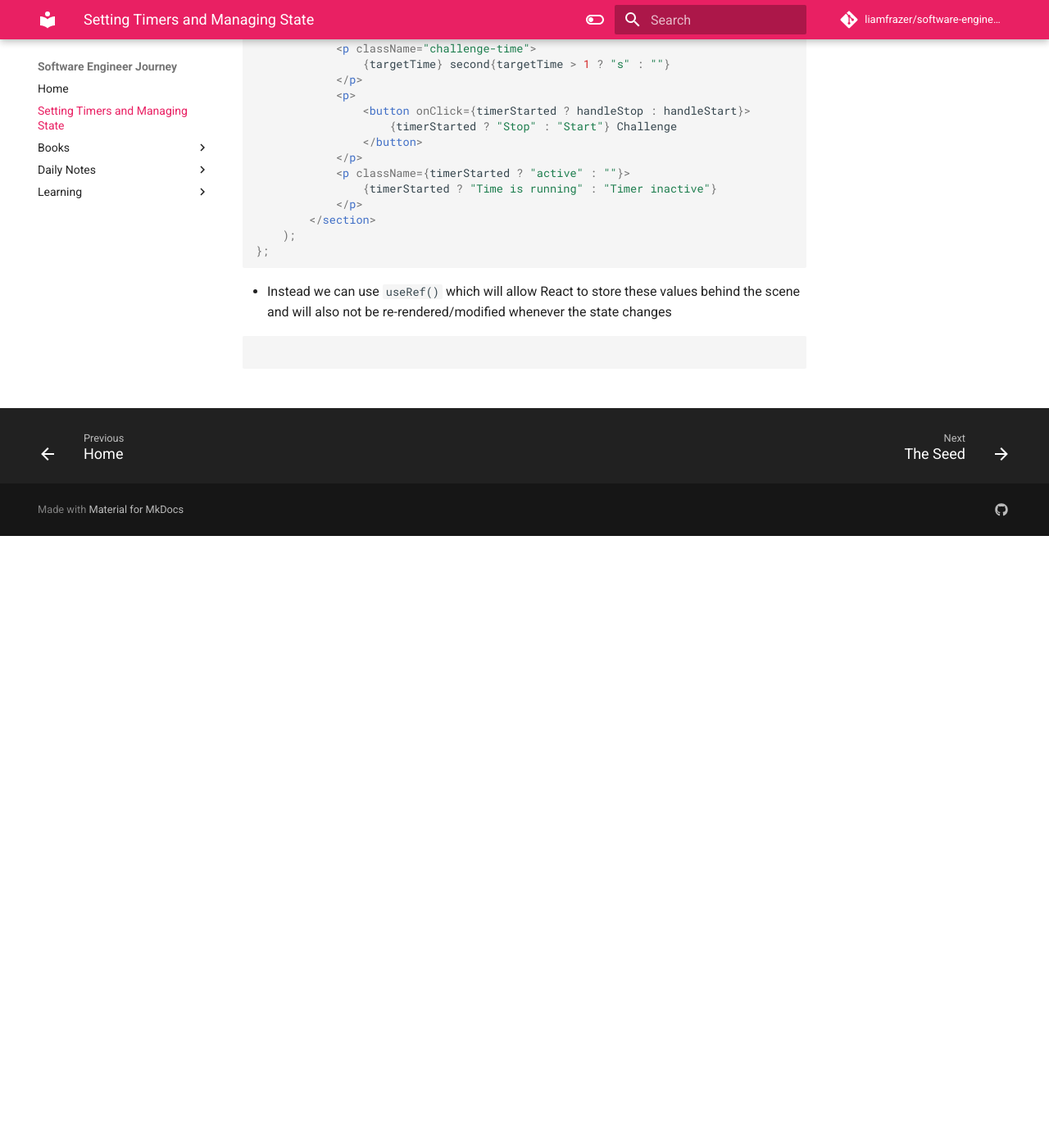
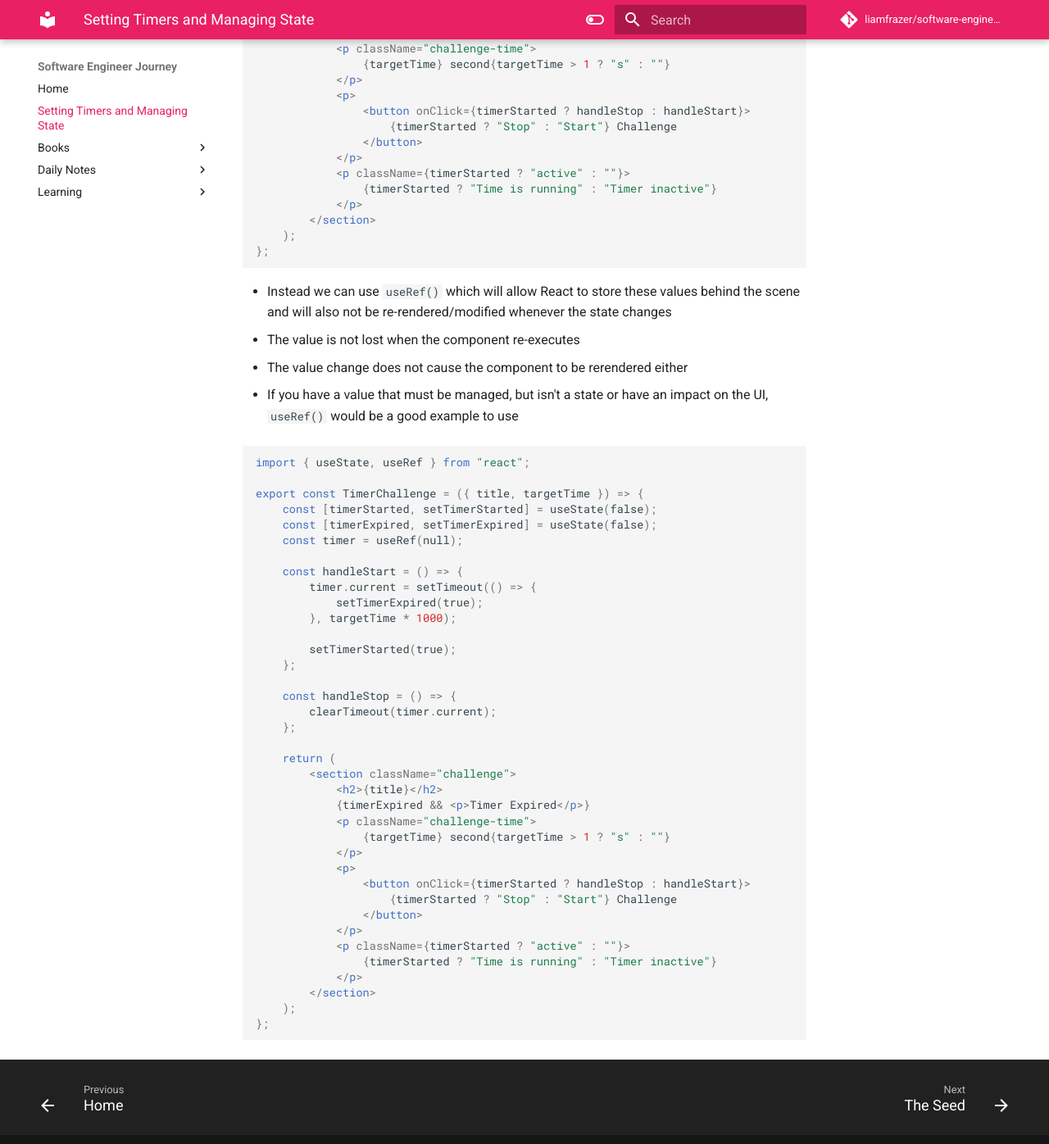
Before and after one commit to liamfrazer/software-engineer-journey, an MkDocs documentation site: the page built from docs/Setting Timers and Managing State.md, in a window 1280 px wide and 1400 px high, scrolled down 746 px. Shown: the top 1396 px of the window at 82% size. Built offline with MkDocs 1.6.1 and Material for MkDocs 9.7.7, drawn with Linux system fonts in a browser that asks for light colours; comment, search, counter and statistics services are not loaded.

Commit message:
vault backup: 2023-12-29 14:33:45

````diff
--- a/docs/Setting Timers and Managing State.md
+++ b/docs/Setting Timers and Managing State.md
@@ -54,8 +54,49 @@ export const TimerChallenge = ({ title, targetTime }) => {
 ```
 
 * Instead we can use `useRef()` which will allow React to store these values behind the scene and will also not be re-rendered/modified whenever the state changes
+* The value is not lost when the component re-executes
+* The value change does not cause the component to be rerendered either
+
+* If you have a value that must be managed, but isn't a state or have an impact on the UI, `useRef()` would be a good example to use
 
 
 ```jsx
+import { useState, useRef } from "react";
+
+export const TimerChallenge = ({ title, targetTime }) => {
+	const [timerStarted, setTimerStarted] = useState(false);
+	const [timerExpired, setTimerExpired] = useState(false);
+	const timer = useRef(null);
+
+	const handleStart = () => {
+		timer.current = setTimeout(() => {
+			setTimerExpired(true);
+		}, targetTime * 1000);
+
+		setTimerStarted(true);
+	};
+
+	const handleStop = () => {
+		clearTimeout(timer.current);
+	};
+
+	return (
+		<section className="challenge">
+			<h2>{title}</h2>
+			{timerExpired && <p>Timer Expired</p>}
+			<p className="challenge-time">
+				{targetTime} second{targetTime > 1 ? "s" : ""}
+			</p>
+			<p>
+				<button onClick={timerStarted ? handleStop : handleStart}>
+					{timerStarted ? "Stop" : "Start"} Challenge
+				</button>
+			</p>
+			<p className={timerStarted ? "active" : ""}>
+				{timerStarted ? "Time is running" : "Timer inactive"}
+			</p>
+		</section>
+	);
+};
 
 ```
````
